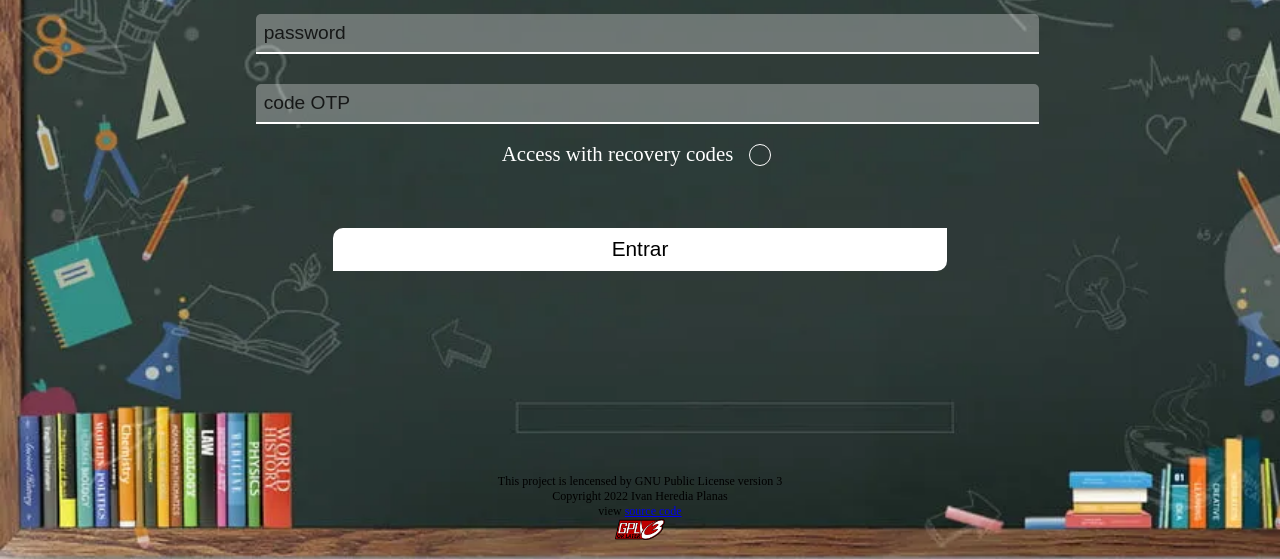
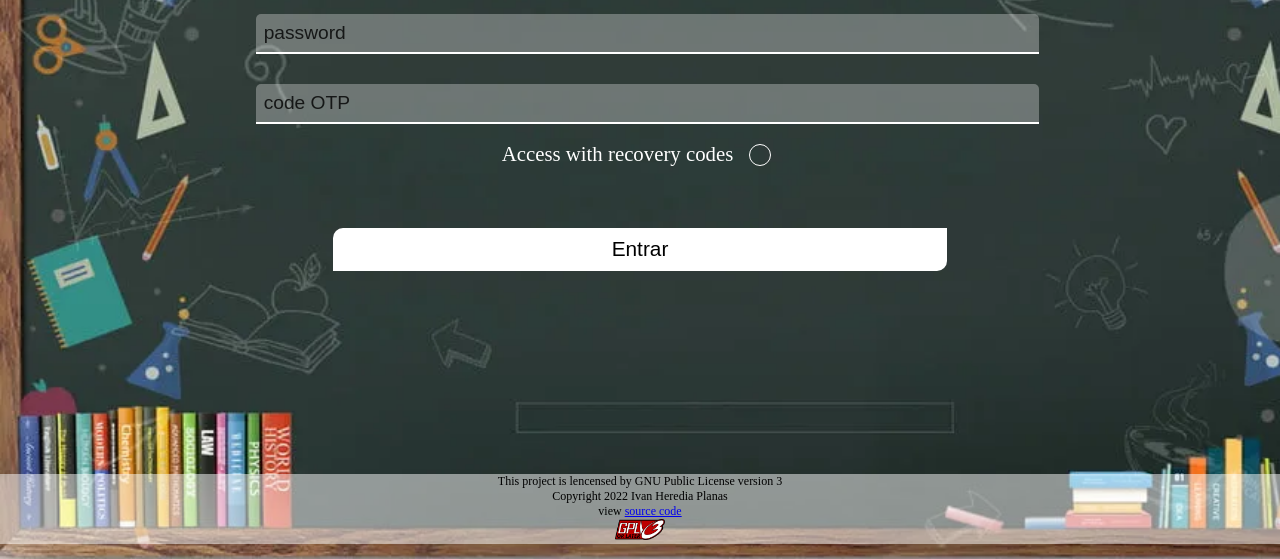
Before and after one commit to ihp-iesemilidarder/ClassAdmin, a Django app: page / in a window 1280 px wide. Shown: the part 241-800 px from the top of the page. Run offline with Django 3.2, Linux system fonts and the light colour scheme; some libraries are stand-ins or nearby versions.

Commit message:
development

```diff
--- a/Django/Django/static/css/styles.css
+++ b/Django/Django/static/css/styles.css
@@ -42,6 +42,7 @@ div#message{
     width: 100%;
     font-size: 12px;
     margin-bottom: 15px;
+    background:rgba(255,255,255,.5);
 }
 #license img{
     width: 50px;
```
